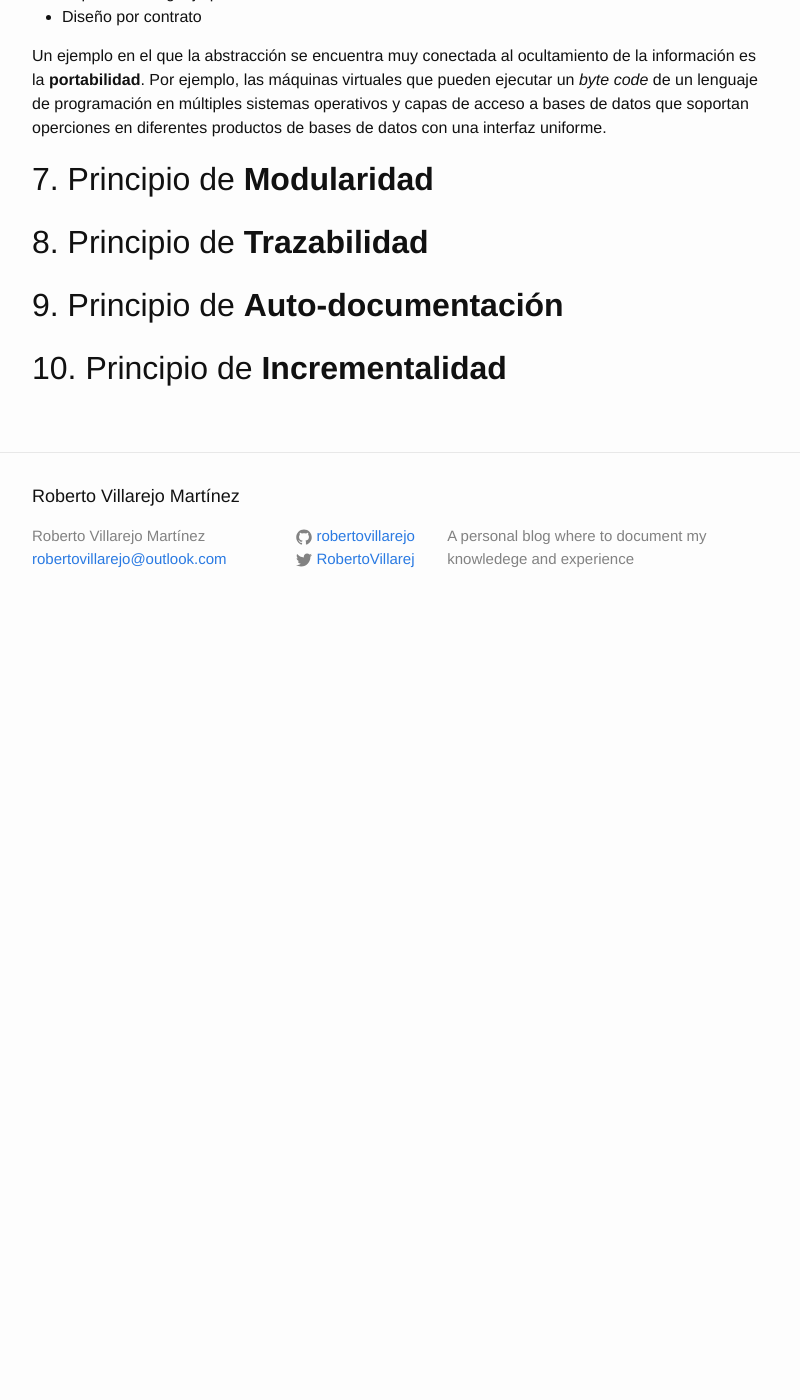
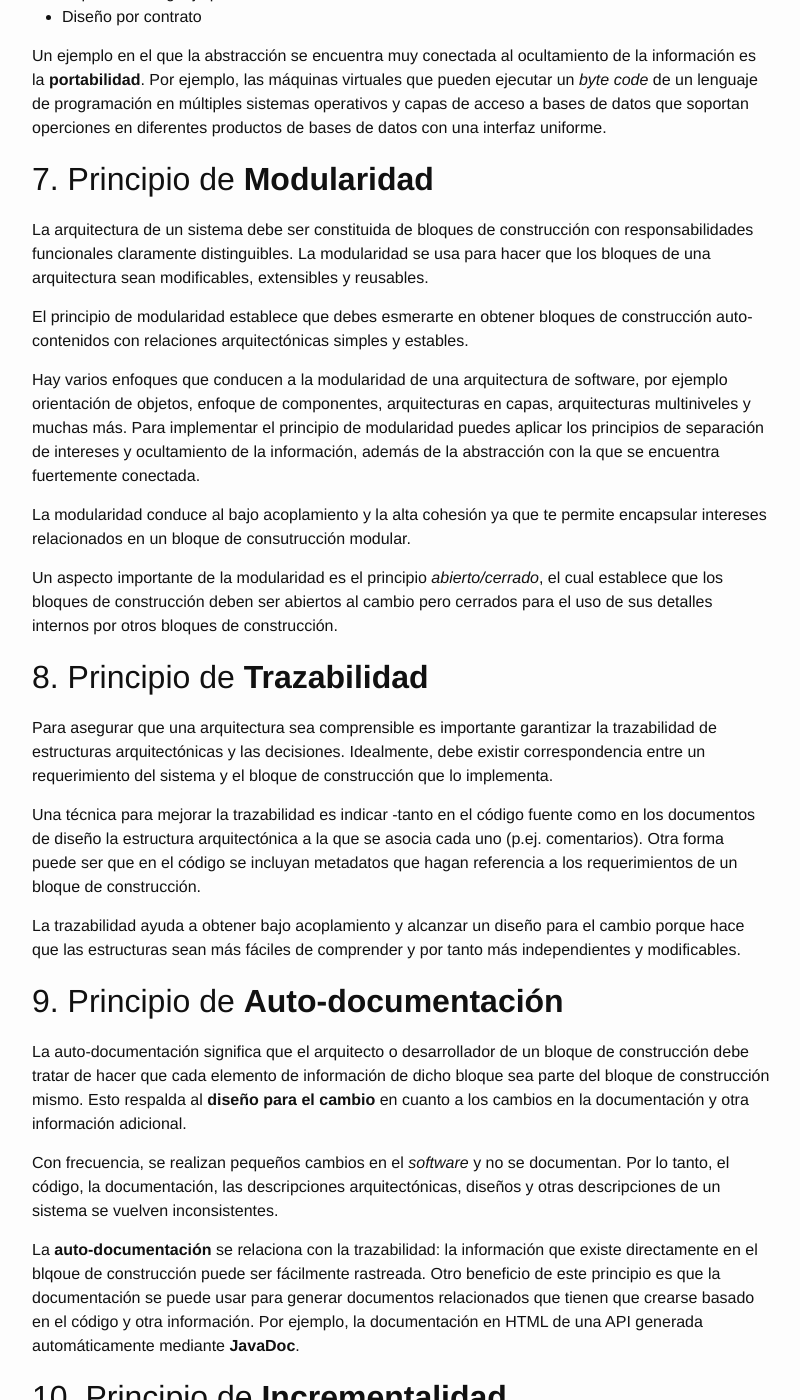
Before and after one commit to robertovillarejo/robertovillarejo, a Jekyll site: the page built from _posts/2017-10-18-architecture-principles.markdown, in a window 1280 px wide and 1400 px high, scrolled down 3771 px. Shown: the whole window, without its empty margins (238-1038 px from the left). Built offline with Jekyll 4.4.1, drawn with Linux system fonts in a browser that asks for light colours; before the commit the page ends 4401 px from its top, so only the background shows below that; some of the changed text lies outside the part shown.

Commit message:
Updates Architecture Principles post

```diff
--- a/_posts/2017-10-18-architecture-principles.markdown
+++ b/_posts/2017-10-18-architecture-principles.markdown
@@ -95,6 +95,45 @@ La arquitectura de software contiene algunos sub-principios especiales de abstra
 Un ejemplo en el que la abstracción se encuentra muy conectada al ocultamiento de la información es la **portabilidad**. Por ejemplo, las máquinas virtuales que pueden ejecutar un _byte code_ de un lenguaje de programación en múltiples sistemas operativos y capas de acceso a bases de datos que soportan operciones en diferentes productos de bases de datos con una interfaz uniforme.
 
 ## 7. Principio de **Modularidad**
+La arquitectura de un sistema debe ser constituida de bloques de construcción con responsabilidades funcionales claramente distinguibles. La modularidad se usa para hacer que los bloques de una arquitectura sean modificables, extensibles y reusables.
+
+El principio de modularidad establece que debes esmerarte en obtener bloques de construcción auto-contenidos con relaciones arquitectónicas simples y estables.
+
+Hay varios enfoques que conducen a la modularidad de una arquitectura de software, por ejemplo orientación de objetos, enfoque de componentes, arquitecturas en capas, arquitecturas multiniveles y muchas más. Para implementar el principio de modularidad puedes aplicar los principios de separación de intereses y ocultamiento de la información, además de la abstracción con la que se encuentra fuertemente conectada.
+
+La modularidad conduce al bajo acoplamiento y la alta cohesión ya que te permite encapsular intereses relacionados en un bloque de consutrucción modular.
+
+Un aspecto importante de la modularidad es el principio _abierto/cerrado_, el cual establece que los bloques de construcción deben ser abiertos al cambio pero cerrados para el uso de sus detalles internos por otros bloques de construcción.
+
 ## 8. Principio de **Trazabilidad**
+Para asegurar que una arquitectura sea comprensible es importante garantizar la trazabilidad de estructuras arquitectónicas y las decisiones. Idealmente, debe existir correspondencia entre un requerimiento del sistema y el bloque de construcción que lo implementa.
+
+Una técnica para mejorar la trazabilidad es indicar -tanto en el código fuente como en los documentos de diseño la estructura arquitectónica a la que se asocia cada uno (p.ej. comentarios). Otra forma puede ser que en el código se incluyan metadatos que hagan referencia a los requerimientos de un bloque de construcción.
+
+La trazabilidad ayuda a obtener bajo acoplamiento y alcanzar un diseño para el cambio porque hace que las estructuras sean más fáciles de comprender y por tanto más independientes y modificables.
+
 ## 9. Principio de **Auto-documentación**
+La auto-documentación significa que el arquitecto o desarrollador de un bloque de construcción debe tratar de hacer que cada elemento de información de dicho bloque sea parte del bloque de construcción mismo. Esto respalda al **diseño para el cambio** en cuanto a los cambios en la documentación y otra información adicional.
+
+Con frecuencia, se realizan pequeños cambios en el _software_ y no se documentan. Por lo tanto, el código, la documentación, las descripciones arquitectónicas, diseños y otras descripciones de un sistema se vuelven inconsistentes.
+
+La **auto-documentación** se relaciona con la trazabilidad: la información que existe directamente en el blqoue de construcción puede ser fácilmente rastreada. Otro beneficio de este principio es que la documentación se puede usar para generar documentos relacionados que tienen que crearse basado en el código y otra información. Por ejemplo, la documentación en HTML de una API generada automáticamente mediante **JavaDoc**.
+
 ## 10. Principio de **Incrementalidad**
+**Los intentos por diseñar un sistema entero de una sola vez, con frecuencia fallan** porque, por ejemplo, le diste demasiado valor a aspectos incidentales o porque los aspectos importantes fueron pasados por alto.
+Puesto que, con frecuencia, las arquitecturas de _software_ son muy complejas, en un nuevo desarrollo (el primer diseño arquitectónico) tanto como en un sistema existente (los cambios) deben implementarse tan tarde como sea posible.
+
+Estas situaciones surgen, por ejemplo, porque los arquitectos y desarrolladores (entrenados en aspectos técnicos) usualmente no hablan el mismo lenguaje que los expertos en el dominio y porque ambas partes dan por hecho que se han ententido cosas que no son claras para alguien no experto en el campo.
+
+Para evitar este tipo de malentendidos, **desarrolla incrementalmente y obtén retroalimientación frecuente**. Algunas reglas podrían ser:
+  - Entrega temprana de primeras versiones de un sistema
+  - Opinión temprana de usuarios reales del sistema
+  - Introducción de nuevas funcionalidades _paso a paso_
+
+Por lo tanto, la _**incrementalidad**_ significa aplicar el principio de **separación de intereses** a los pasos del desarrollo en el desarrollo del sistema.
+
+### Crecimiento gradual (Piecemeal growth)
+La idea es dejar que una arquitectura crezca _paso a paso_. Después de cada paso hay un asesoramiento que conlleva una decisiónn sobre qué hacer enseguida. Esto significa que hay una planeación anticipada muy pequeña o no la hay.
+
+### Prototipado
+Muchas veces tiene sentido desarrollar prototipos simples antes de desarrollar un producto a fin de conocer mejor el problema. A veces estos prototipos se convierten en productos; otras veces tiene más sentido tirar el prototipo y empezar de nuevo. Un prototipo le da al arquitecto y al desarrollador un entendimiento de los problemas reales del dominio. Otra forma podría ser un prototipo evolucionario que es un prototipo que se puede desarrollar incrementalmente hasta convertirse en producto.
```
